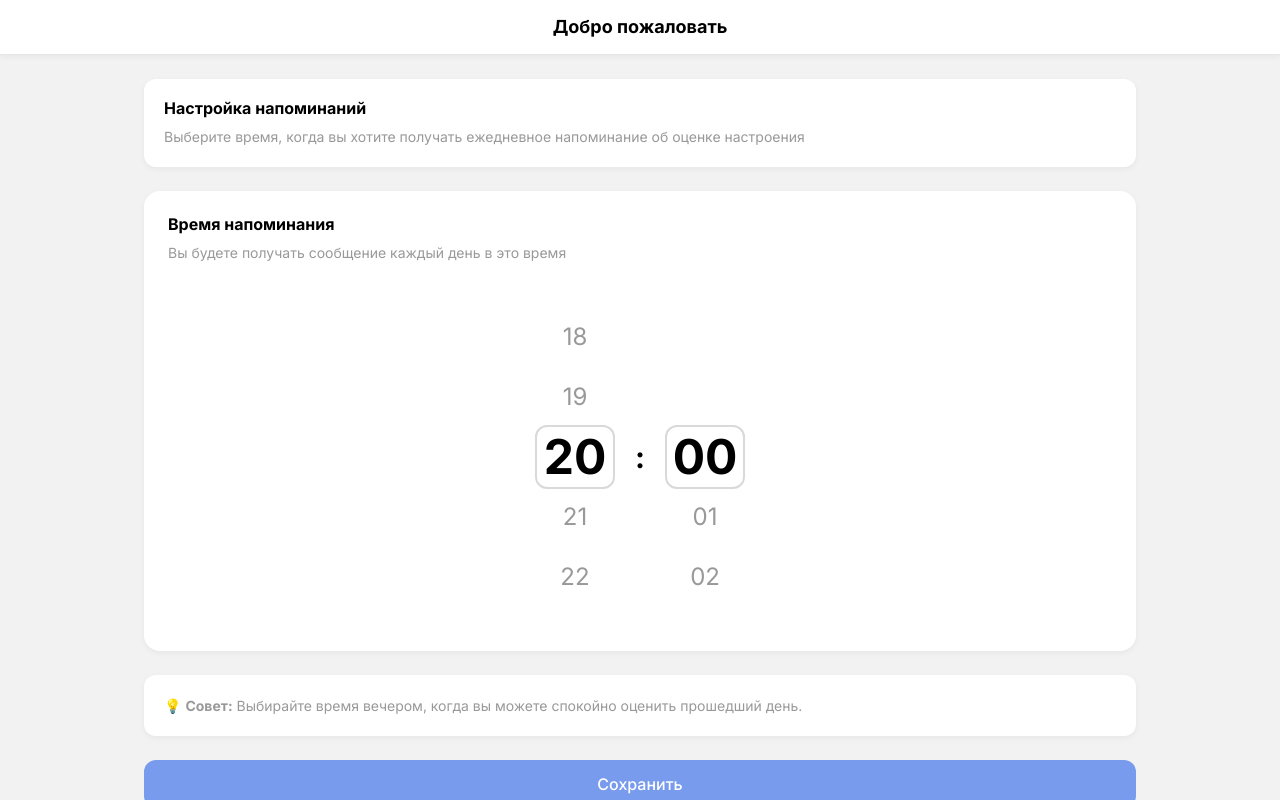
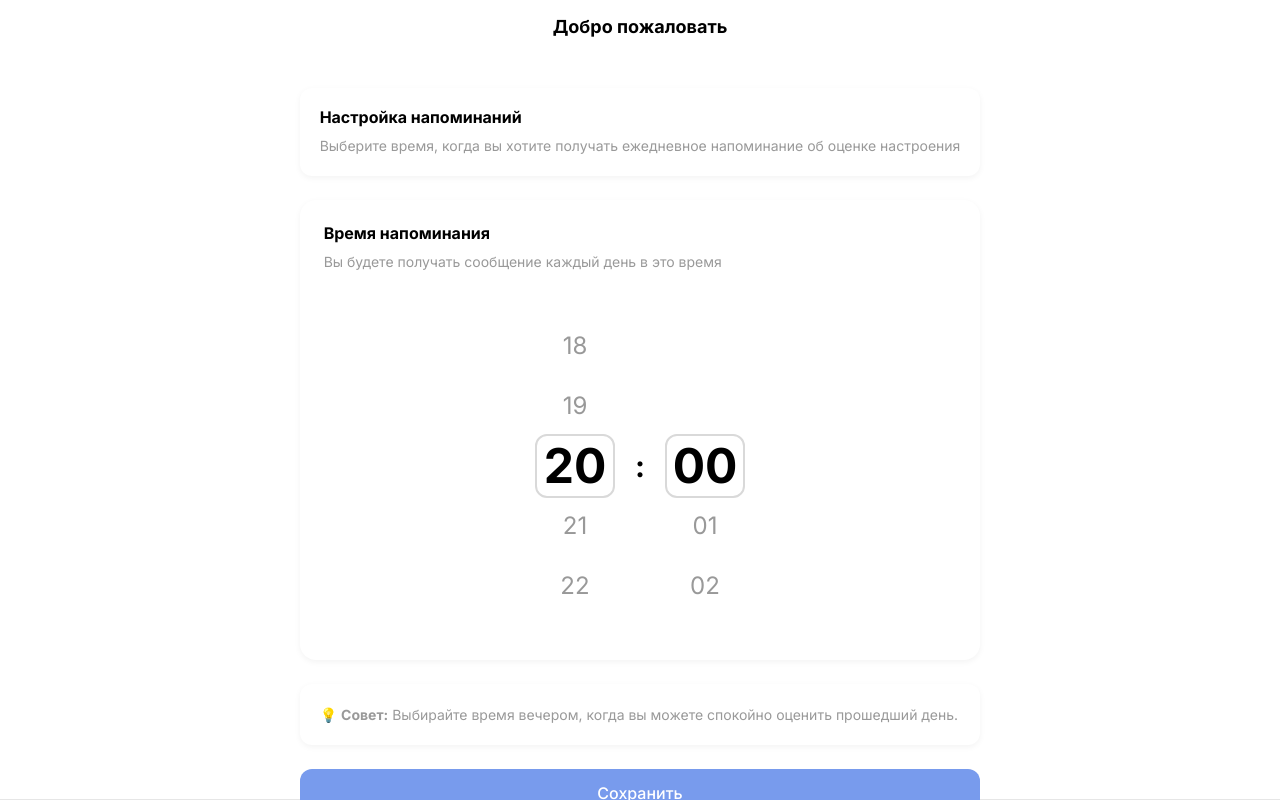
Before and after one commit to ayratzarip/moodtracker, a React (Vite) app: page /#/settings in a window 1280 px wide. Built offline with nearby package versions, Linux system fonts and the light colour scheme; no server answers.

Commit message:
Исправил прокрутку страниц

```diff
--- a/package.json
+++ b/package.json
@@ -36,6 +36,7 @@
     "postcss": "^8.4.32",
     "tailwindcss": "^3.3.6",
     "typescript": "^5.2.2",
-    "vite": "^5.0.8"
+    "vite": "^5.0.8",
+    "vite-plugin-pwa": "^1.2.0"
   }
 }
--- a/src/App.tsx
+++ b/src/App.tsx
@@ -43,6 +43,7 @@ function App() {
   }
 
   return (
+    <div style={{ height: '100%', display: 'flex', flexDirection: 'column', minHeight: 0 }}>
       <Routes>
         {!isOnboarded ? (
           <>
@@ -60,6 +61,7 @@ function App() {
           </>
         )}
       </Routes>
+    </div>
   );
 }
 
--- /dev/null
+++ b/src/api.ts
@@ -0,0 +1,21 @@
+// Вставьте сюда ваш URL от Google Apps Script
+const GOOGLE_SCRIPT_URL: string = 'https://script.google.com/macros/s/AKfycbxxWNb99Q8iejXHZmXVdvjd2V-tMJVZlAeTpE9IHT0nvQYn72_UO3M6OkOGO73kIOJVFA/exec;';
+
+// Мы указываем типы входящих данных:
+// chatId — число, text — строка, dateObj — объект даты
+export const setReminder = (chatId: number, text: string, dateObj: Date): Promise<Response> => {
+  const time = dateObj.getTime();
+
+  return fetch(GOOGLE_SCRIPT_URL, {
+    method: 'POST',
+    mode: 'no-cors',
+    headers: {
+      'Content-Type': 'application/json',
+    },
+    body: JSON.stringify({
+      chat_id: chatId,
+      text: text,
+      time: time,
+    }),
+  });
+};
--- a/src/components/layout/Layout.tsx
+++ b/src/components/layout/Layout.tsx
@@ -10,9 +10,28 @@ interface LayoutProps {
 
 const Layout = ({ children, title, showNav = true }: LayoutProps) => {
   return (
-    <div className="flex flex-col h-full w-full bg-gray-95 dark:bg-brand-10">
+    <div
+      className="w-full bg-gray-95 dark:bg-brand-10"
+      style={{
+        height: '100vh',
+        position: 'relative',
+        overflow: 'hidden'
+      }}
+    >
       <Header title={title} />
-      <main className="flex-1 overflow-y-auto pb-20">
+      <main
+        className="overflow-y-auto"
+        style={{
+          position: 'absolute',
+          top: '64px', // Header height
+          bottom: showNav ? '64px' : '0', // BottomNav height if shown
+          left: 0,
+          right: 0,
+          overflowY: 'auto',
+          WebkitOverflowScrolling: 'touch',
+          paddingBottom: '20px'
+        }}
+      >
         <div className="max-w-screen-lg mx-auto px-4 py-6">
           {children}
         </div>
--- a/src/index.css
+++ b/src/index.css
@@ -51,7 +51,43 @@ body {
   width: 100vw;
   display: flex;
   flex-direction: column;
-  overflow: hidden;
+  overflow: visible;
+}
+
+/* Ensure AppRoot and Routes have proper height for scrolling */
+/* Ensure AppRoot and Routes have proper height for scrolling */
+#root > * {
+  height: 100% !important;
+  display: flex !important;
+  flex-direction: column !important;
+  min-height: 0 !important;
+  overflow: visible !important;
+}
+
+#root > * > * {
+  height: 100% !important;
+  display: flex !important;
+  flex-direction: column !important;
+  min-height: 0 !important;
+  overflow: visible !important;
+}
+
+/* Override any overflow hidden from telegram-ui AppRoot */
+[data-tg-root],
+[data-tg-root] > *,
+[data-tg-root] > * > * {
+  height: 100% !important;
+  overflow: visible !important;
+  min-height: 0 !important;
+}
+
+/* Ensure Routes wrapper has proper height */
+#root > * > * > * {
+  height: 100% !important;
+  display: flex !important;
+  flex-direction: column !important;
+  min-height: 0 !important;
+  overflow: visible !important;
 }
 
 @layer components {
@@ -117,4 +153,19 @@ body {
     @apply flex items-center justify-between py-4 px-0 border-b border-gray-90
            dark:border-gray-35 last:border-b-0;
   }
+
+  /* Ensure main content area can scroll */
+  main {
+    overflow-y: auto !important;
+    -webkit-overflow-scrolling: touch !important;
+    flex: 1 1 0% !important;
+    min-height: 0 !important;
+  }
+
+  /* Ensure Layout container has proper height */
+  [class*="flex flex-col"][class*="h-full"] {
+    height: 100% !important;
+    min-height: 0 !important;
+    overflow: hidden !important;
+  }
 }
```
Also changed, not shown: 1 other file (tests, documents, lock files or other folders). Lines whose indentation alone changed are shown as unchanged.
